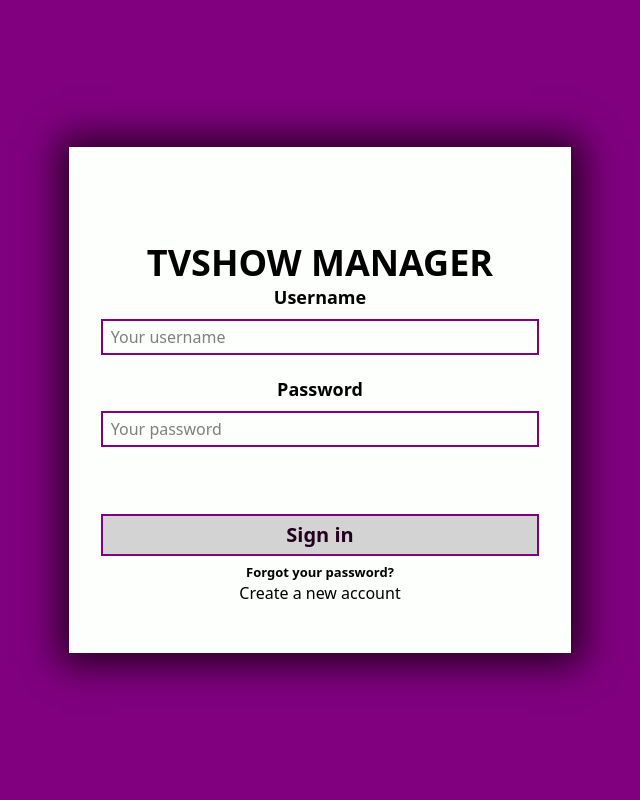
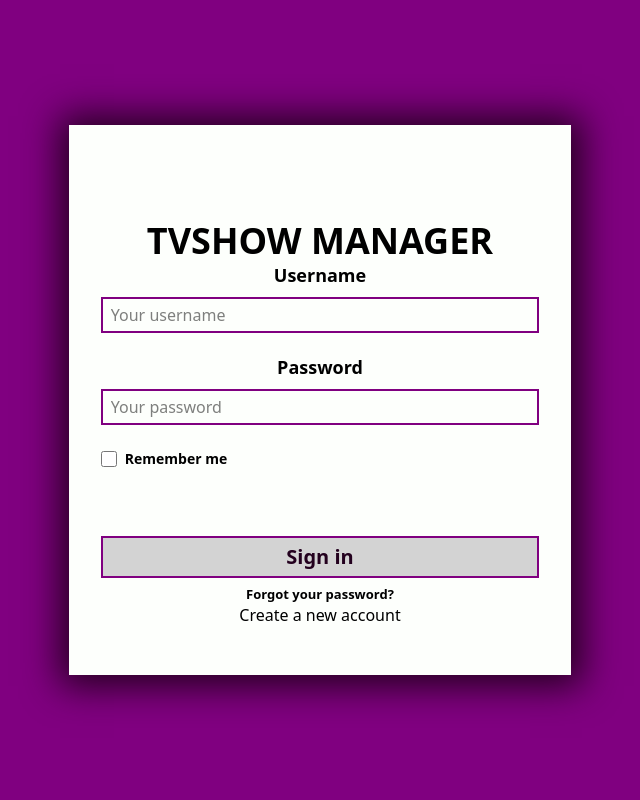
Before and after one commit to elmiltonpa/TVSHOW-MANAGER-V-1.0, a React (Vite) app in the folder FRONTEND/: page /login in a window 1280 px wide. Shown: the top 800 px of the page, without its empty margins (320-960 px from the left). Built offline with nearby package versions, Linux system fonts and the light colour scheme; no server answers.

Commit message:
feat: implement remember me functionality and fix search bar translations

```diff
--- a/FRONTEND/src/components/home/SearchBar.tsx
+++ b/FRONTEND/src/components/home/SearchBar.tsx
@@ -1,6 +1,7 @@
 import { useState, useEffect } from "react";
 import { useNavigate, useSearchParams } from "react-router-dom";
 import { Serie } from "../../types";
+import { useTranslation } from "react-i18next";
 
 import { TiDelete } from "react-icons/ti";
 
@@ -10,6 +11,7 @@ interface SearchBarProps {
 
 const SearchBar = ({ setSerie: _setSerie }: SearchBarProps) => {
   const [text, setText] = useState("");
+  const { t } = useTranslation();
 
   const [searchParams] = useSearchParams();
   const navigate = useNavigate();
@@ -35,7 +37,7 @@ const SearchBar = ({ setSerie: _setSerie }: SearchBarProps) => {
           className="placeholder-foreground border-2 border-primary-light w-full px-3 h-10 text-foreground text-base sm:text-lg md:text-xl bg-white"
           value={text}
           type="text"
-          placeholder="Buscar algo para ver..."
+          placeholder={t("search.placeholder")}
           onChange={(e) => {
             setText(e.target.value);
             onChangeSearch(e);
--- a/FRONTEND/src/locales/en.json
+++ b/FRONTEND/src/locales/en.json
@@ -26,6 +26,7 @@
     "placeholder_user": "Your username",
     "placeholder_pass": "Your password",
     "forgot": "Forgot your password?",
+    "remember_me": "Remember me",
     "create_account": "Create a new account",
     "submit": "Sign in",
     "error_unknown": "Unknown error",
--- a/FRONTEND/src/locales/es.json
+++ b/FRONTEND/src/locales/es.json
@@ -26,6 +26,7 @@
     "placeholder_user": "Tu usuario",
     "placeholder_pass": "Tu contraseña",
     "forgot": "¿Olvidaste tu contraseña?",
+    "remember_me": "Recordarme",
     "create_account": "Crear una cuenta nueva",
     "submit": "Entrar",
     "error_unknown": "Error desconocido",
--- a/FRONTEND/src/pages/Login.tsx
+++ b/FRONTEND/src/pages/Login.tsx
@@ -14,6 +14,7 @@ interface ErrorResponse {
 const Login = () => {
   const [password, setPassword] = useState<string>("");
   const [username, setUsername] = useState<string>("");
+  const [rememberMe, setRememberMe] = useState<boolean>(false);
   const [error, setError] = useState<string | null>(null);
   const [isLoading, setIsLoading] = useState(false);
   const { t } = useTranslation();
@@ -25,7 +26,7 @@ const Login = () => {
     setIsLoading(true);
 
     try {
-      const userData = await loginService({ username, password });
+      const userData = await loginService({ username, password, rememberMe });
       if (userData && userData.token && userData.username) {
         login(userData.token, userData.username);
       } else if (userData && (userData as any).message) {
@@ -87,6 +88,21 @@ const Login = () => {
                   onChange={(e) => setPassword(e.target.value)}
                 />
               </div>
+              <div className="flex items-center gap-x-2 mt-1">
+                <input
+                  type="checkbox"
+                  id="rememberMe"
+                  className="w-4 h-4 cursor-pointer accent-primary"
+                  checked={rememberMe}
+                  onChange={(e) => setRememberMe(e.target.checked)}
+                />
+                <label
+                  htmlFor="rememberMe"
+                  className="text-sm font-semibold cursor-pointer select-none"
+                >
+                  {t("login.remember_me")}
+                </label>
+              </div>
             </div>
             <div className="flex pt-5 h-[27.5px] text-error font-sans flex-col text-sm sm:text-base font-semibold items-center">
               {isLoading ? t("common.loading") : error ? error : " "}
--- a/FRONTEND/src/services/login.ts
+++ b/FRONTEND/src/services/login.ts
@@ -1,7 +1,7 @@
 import axiosClient from "../api/axiosClient";
 import { User, AuthResponse } from "../types";
 
-const login = async (credentials: Pick<User, "username"> & { password?: string }): Promise<AuthResponse> => {
+const login = async (credentials: Pick<User, "username"> & { password?: string, rememberMe?: boolean }): Promise<AuthResponse> => {
   const request = await axiosClient.post<AuthResponse>("/login", credentials);
   return request.data;
 };
```
Also changed, not shown: 2 other files (tests, documents, lock files or other folders).
